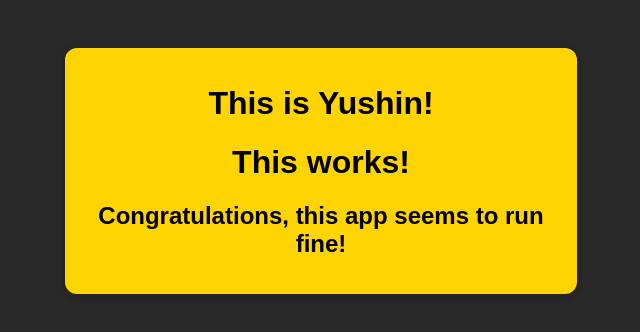
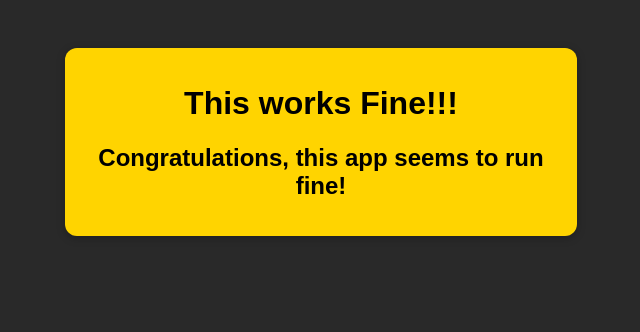
Before and after one commit to YushinB/docker-deployment, a website: page nodeJS-Deployment/views/welcome.html in a window 1280 px wide. Shown: the whole page, without its empty margins (319-959 px from the left). Drawn offline with Linux system fonts and the light colour scheme; files that its build step writes are made by us from their sources.

Commit message:
ECS example

```diff
--- a/nodeJS-Deployment/views/welcome.html
+++ b/nodeJS-Deployment/views/welcome.html
@@ -8,8 +8,7 @@
   </head>
   <body>
     <main>
-      <h1>This is Yushin!</h1>
-      <h1>This works!</h1>
+      <h1>This works Fine!!!</h1>
       <h2>Congratulations, this app seems to run fine!</h2>
     </main>
   </body>
```
